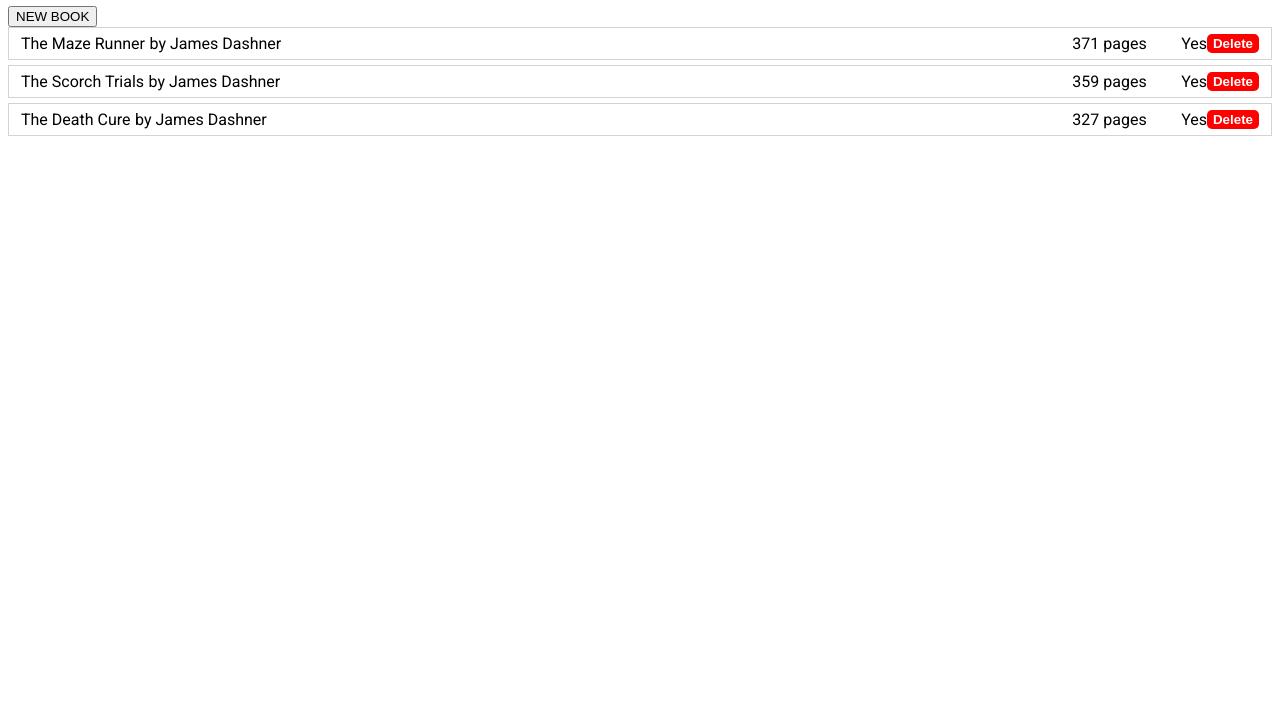
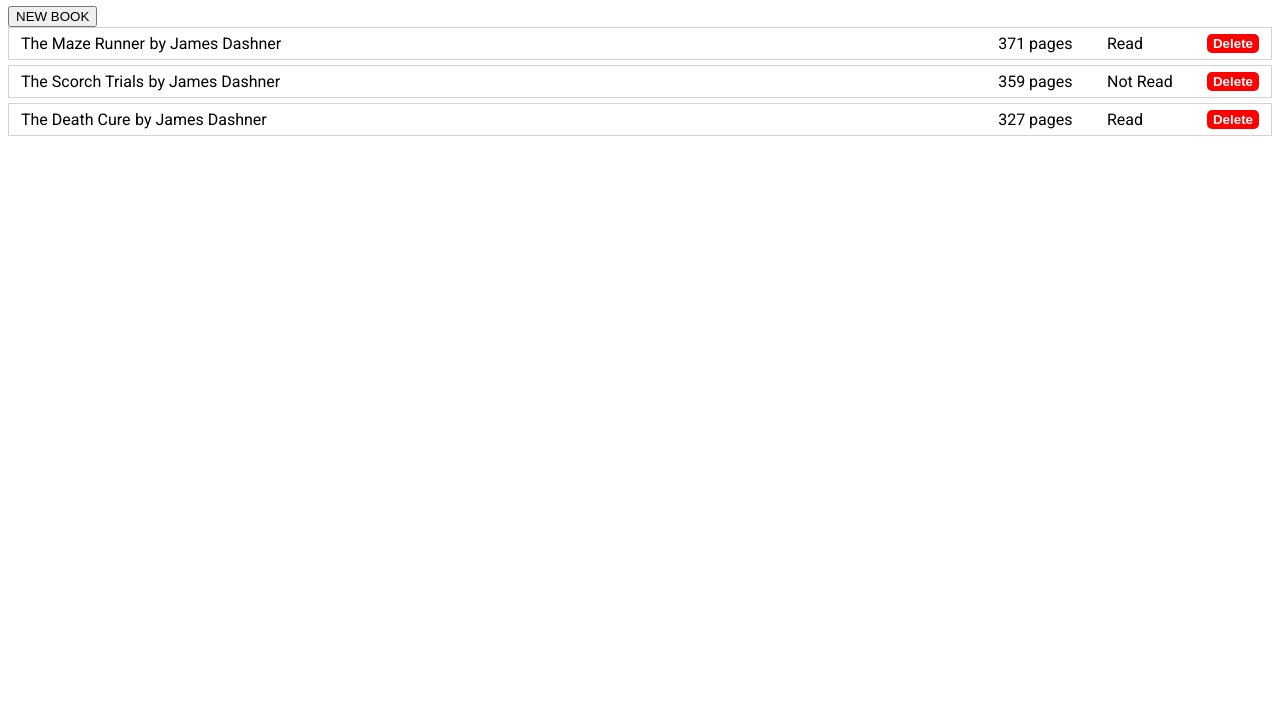
Before and after one commit to h4sitha/library, a plain HTML site: page index.html in a window 1280 px wide. Shown: the part 75-800 px from the top of the page. Drawn offline with Linux system fonts and the light colour scheme.

Commit message:
Update reading status of book to boolean
This way it's easier to change the reading status with a button.

```diff
--- a/script.js
+++ b/script.js
@@ -15,7 +15,8 @@
 
 dialog.addEventListener('close', (e) => {
     if (dialog.returnValue === 'submit') {
-        const isRead = (isBookRead.checked) ? "Yes" : "No";
+        const isRead = (isBookRead.checked) ? true : false;
+        console.log(isRead)
         addBookToLibrary(bookTitle.value, bookAuthor.value, bookPages.value, isRead);
     }
     dialog.returnValue = "default";
@@ -32,19 +33,19 @@
         title: "The Maze Runner",
         author: "James Dashner",
         pages: 371,
-        read: "Yes"
+        read: true
     },
     {
         title: "The Scorch Trials",
         author: "James Dashner",
         pages: 359,
-        read: "Yes"
+        read: false
     },
     {
         title: "The Death Cure",
         author: "James Dashner",
         pages: 327,
-        read: "Yes"
+        read: true
     }
 ];
 
@@ -72,6 +73,9 @@
                 span.textContent = `${arr[i][key]} pages`;
             } else if (key === "author") {
                 span.textContent = `by ${arr[i][key]}`;
+            } else if (key === "read") {
+                span.textContent = (arr[i][key]) ? "Read" : "Not Read";
+                span.dataset.type = "status"
             } else {
                 span.textContent = `${arr[i][key]}`;
             }
--- a/styles.css
+++ b/styles.css
@@ -62,3 +62,7 @@
 #book-shelf span:nth-of-type(3) {
     margin: 0 30px 0 auto;
 }
+
+#book-shelf span[data-type="status"] {
+    width: 100px;
+}
```
